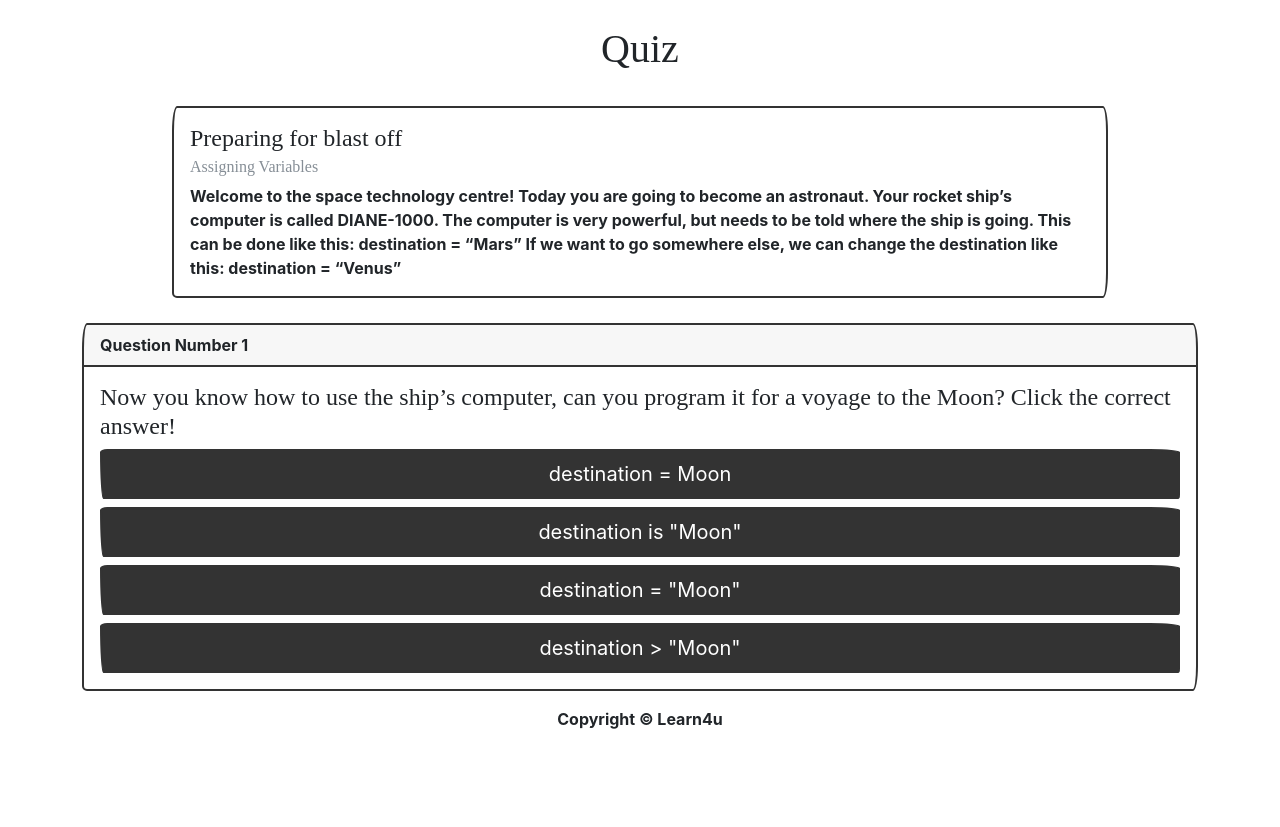
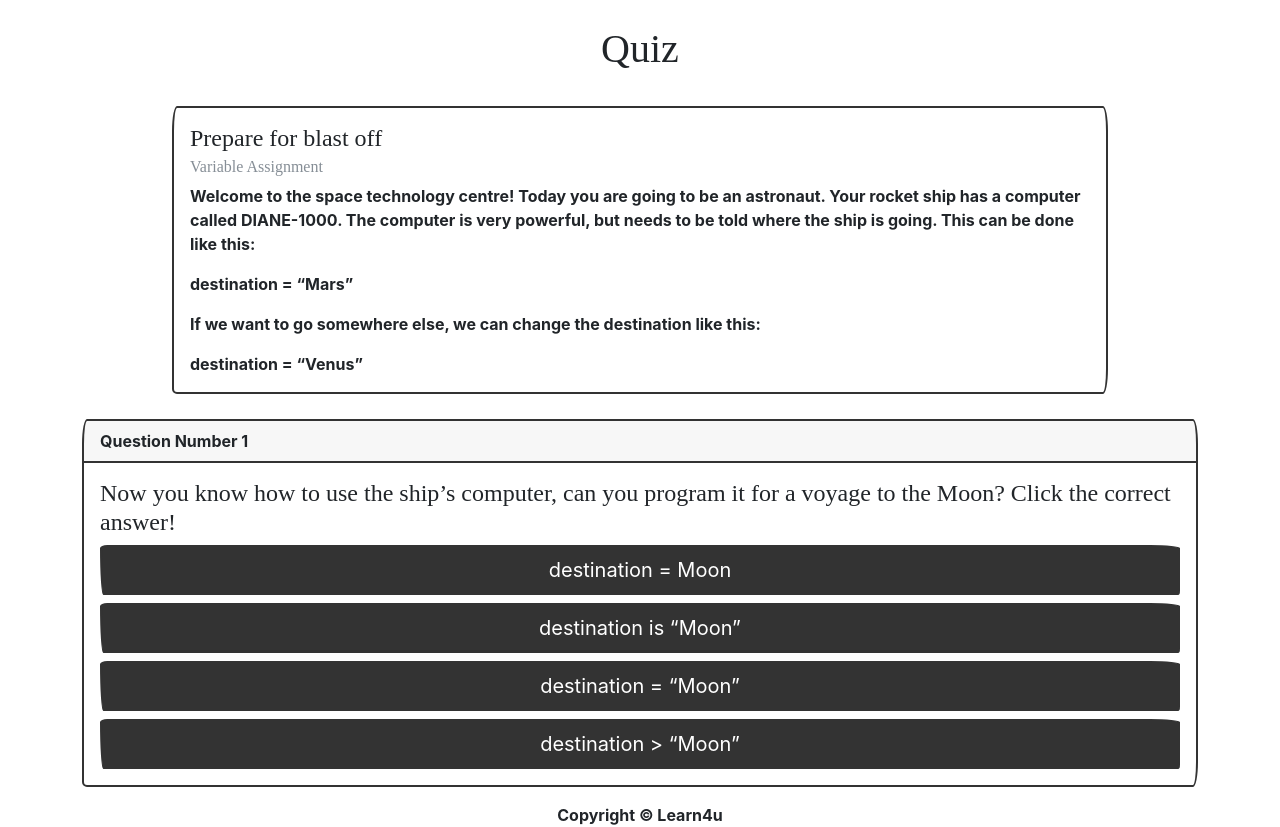
Before and after one commit to moby-codes/makers-final-project, a React (Create React App) app in the folder client/: page / in a window 1280 px wide. Before the commit the page ends 800 px from the top, so only its background shows below. Built offline with nearby package versions, Linux system fonts and the light colour scheme; a web font is replaced by a local one.

Commit message:
add story 1 and refactor questions.js to handle multiline story

```diff
--- a/client/src/components/Story.jsx
+++ b/client/src/components/Story.jsx
@@ -1,6 +1,8 @@
 import React from 'react'
 import { Container } from "react-bootstrap";
 import { questions } from "../questions"
+
+// <p class="card-text">{questions[currentQuestion].storyText[index].text}</p>
 
 export const Story = ({currentQuestion}) => {
   return (
@@ -12,7 +14,9 @@ export const Story = ({currentQuestion}) => {
         <div class="card-body">
           <h4 class="card-title">{questions[currentQuestion].storyTitle}</h4>
           <h6 class="card-subtitle mb-2 text-muted">{questions[currentQuestion].storySubtitle}</h6>
-          <p class="card-text">{questions[currentQuestion].storyText}</p>
+          {questions[currentQuestion].storyText.map((element) => (
+            <p class="card-text">{element.text}</p>
+	        ))}
       </div>
     </div>
     </Container>
--- a/client/src/questions.js
+++ b/client/src/questions.js
@@ -1,43 +1,23 @@
 export const questions = [
   {
-    storyTitle: "Preparing for blast off",
-    storySubtitle: "Assigning Variables",
-    storyText: `Welcome to the space technology centre! Today you are going to become an astronaut.
-      Your rocket ship’s computer is called DIANE-1000. The computer is very powerful, but needs to be told where the ship is going. This can be done like this:
-      destination = “Mars”
-      If we want to go somewhere else, we can change the destination like this:
-      destination = “Venus”`,
-    questionText:
-      "Now you know how to use the ship’s computer, can you program it for a voyage to the Moon? Click the correct answer!",
+    storyTitle: `Prepare for blast off`,
+    storySubtitle: `Variable Assignment`,
+    storyText: [
+      {
+        text: `Welcome to the space technology centre! Today you are going to be an astronaut. Your rocket ship has a computer called DIANE-1000. The computer is very powerful, but needs to be told where the ship is going. This can be done like this:`,
+      },
+      { text: `destination = “Mars”` },
+      {
+        text: `If we want to go somewhere else, we can change the destination like this:`,
+      },
+      { text: `destination = “Venus”` },
+    ],
+    questionText: `Now you know how to use the ship’s computer, can you program it for a voyage to the Moon? Click the correct answer!`,
     answerOptions: [
-      { answerText: `destination = Moon`, isCorrect: false },
-      { answerText: `destination is "Moon"`, isCorrect: false },
-      { answerText: `destination = "Moon"`, isCorrect: true },
-      { answerText: `destination > "Moon"`, isCorrect: false },
-    ],
-  },
-  {
-    storyTitle: "Filling up the rocket",
-    storySubtitle: "Arithmetic operators",
-    storyText: `We are nearly ready to blast off from Earth and visit the Moon, but first we need to make some calculations to make sure we have all the fuel we will need for our journey.
-    Luckily, computers are basically very powerful calculators, and DIANE-1000 is no exception. You can tell her to add numbers like this:
-
-    2 + 2
-
-  Or subtract:
-
-    4 - 2
-
-  Or even multiply and divide:
-
-    4 * 4
-    4 / 4`,
-    questionText: `We have two fuel tanks which take 100 units of plant based rocket fuel.  Which code will calculate how much fuel we need to fill our tanks ?`,
-    answerOptions: [
-      { answerText: `fuel = 100 * 2`, isCorrect: true },
-      { answerText: `fuel = plant_fuel - plant_fuel`, isCorrect: false },
-      { answerText: `fuel = 50 + 50`, isCorrect: false },
-      { answerText: `fuel = 100 / 2`, isCorrect: false },
+      { answerText: `destination = Moon `, isCorrect: false },
+      { answerText: `destination is “Moon”`, isCorrect: false },
+      { answerText: `destination = “Moon”`, isCorrect: true },
+      { answerText: `destination > “Moon”`, isCorrect: false },
     ],
   },
   {
@@ -52,7 +32,6 @@ export const questions = [
       { answerText: ``, isCorrect: false },
     ],
   },
-];
 
   // {
   //   storyTitle: ``,
@@ -67,3 +46,4 @@ export const questions = [
   //     { answerText: ``, isCorrect: false },
   //   ],
   // },
+];
```
Lines whose indentation alone changed are shown as unchanged.
